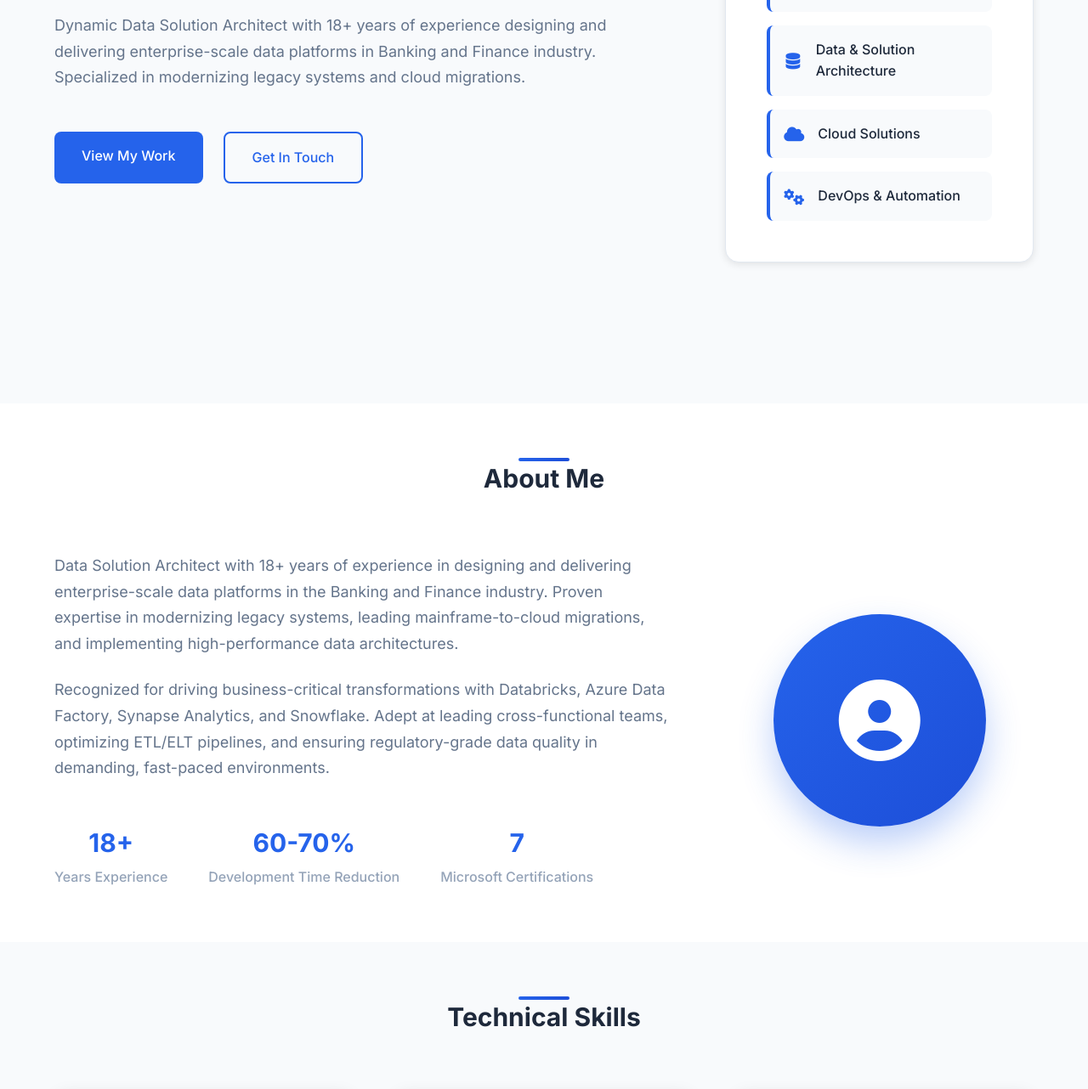
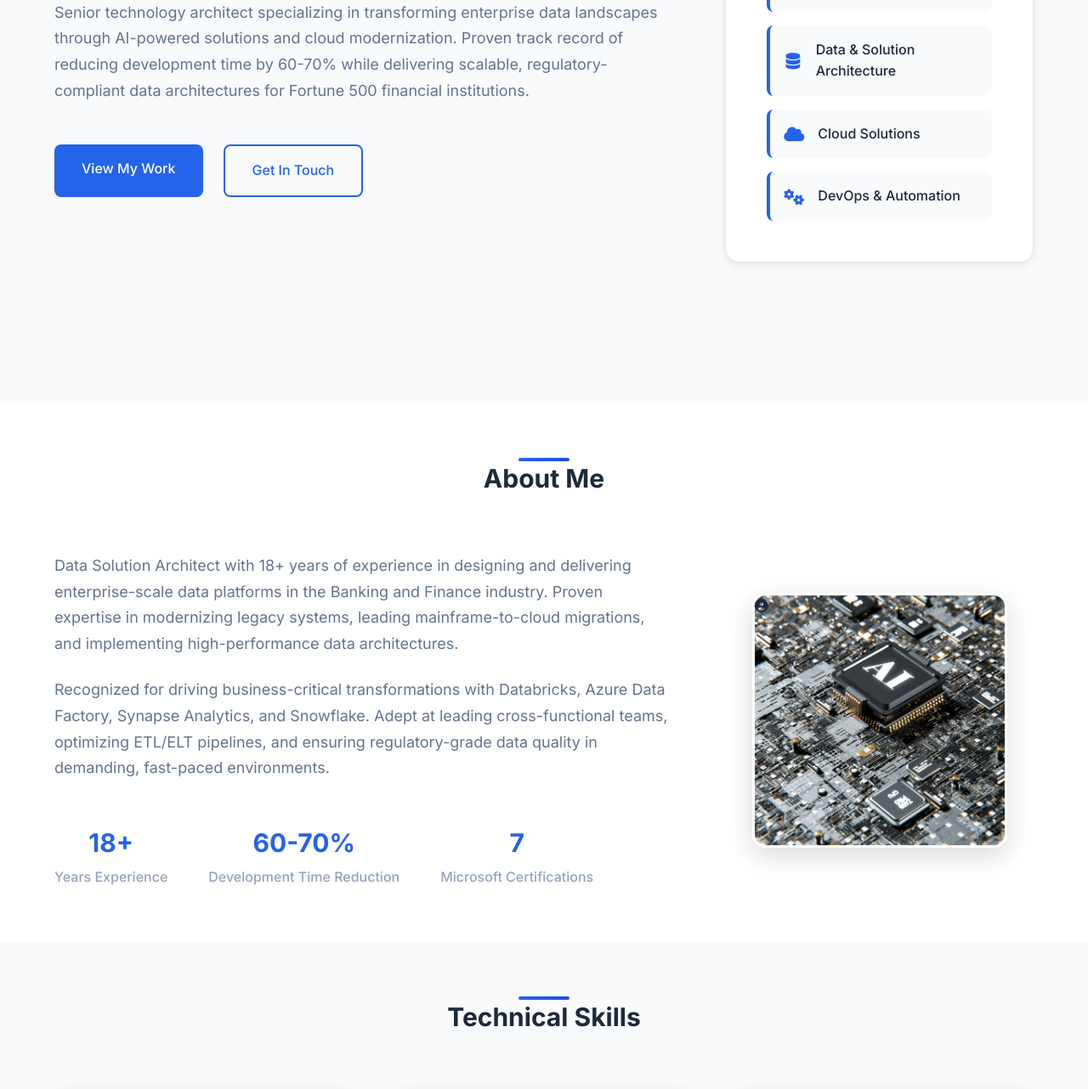
Before and after one commit to Rm15lrng/rm15lrng.github.io, a plain HTML site: page index.html in a window 1280 px wide. Shown: the part 325-1607 px from the top of the page at 85% size. Drawn offline with Linux system fonts and the light colour scheme.

Commit message:
refined the site content. added AI image

```diff
--- a/assets/css/style.css
+++ b/assets/css/style.css
@@ -371,16 +371,15 @@ a {
 }
 
 .about-img-placeholder {
-  width: 250px;
-  height: 250px;
-  background: linear-gradient(135deg, var(--primary-color), var(--primary-dark));
-  border-radius: 50%;
-  display: flex;
-  align-items: center;
-  justify-content: center;
-  color: white;
-  font-size: 6rem;
-  box-shadow: 0 20px 40px rgba(37, 99, 235, 0.3);
+  width: 300px;
+  height: 300px;
+  background: url('../AI.jpg');
+  background-size: cover;
+  background-position: center;
+  background-repeat: no-repeat;
+  border-radius: var(--border-radius-lg);
+  box-shadow: 0 10px 30px rgba(0, 0, 0, 0.15);
+  border: 3px solid white;
 }
 
 /* ===== SKILLS SECTION ===== */
--- a/index.html
+++ b/index.html
@@ -5,7 +5,7 @@
     <meta name="viewport" content="width=device-width, initial-scale=1.0">
     <meta name="description" content="Professional portfolio and blog - showcasing expertise in technology, automation, and development">
     <meta name="author" content="RM15LRNG">
-    <title>RM15LRNG - Technology & Innovation</title>
+    <title>Ramesh Maharana - Data & Solution Architect</title>
 
     <!-- Favicon -->
     <link rel="icon" type="image/x-icon" href="assets/favicon.ico">
@@ -45,11 +45,12 @@
     <section id="home" class="hero">
         <div class="hero-container">
             <div class="hero-content">
-                <h1 class="hero-title">Data & Solution Architecture</h1>
+                <h1 class="hero-title">Data & Solution Architect</h1>
                 <p class="hero-description">
-                    Dynamic Data Solution Architect with 18+ years of experience designing and delivering
-                    enterprise-scale data platforms in Banking and Finance industry. Specialized in
-                    modernizing legacy systems and cloud migrations.
+                    Senior technology architect specializing in transforming enterprise data landscapes
+                    through AI-powered solutions and cloud modernization. Proven track record of reducing development
+                    time by 60-70% while delivering scalable, regulatory-compliant data architectures for Fortune 500
+                    financial institutions.
                 </p>
                 <div class="hero-buttons">
                     <a href="#projects" class="btn btn-primary">View My Work</a>
@@ -216,8 +217,8 @@
                     <div class="project-icon">
                         <i class="fas fa-money-check-alt"></i>
                     </div>
-                    <h3>Global Wires Payments ODS</h3>
-                    <p>Designed and enhanced ODS Data Models for Global Wires Payments, ensuring regulatory compliance and real-time data availability.</p>
+                    <h3>Financial Transaction Data Hub</h3>
+                    <p>Designed and enhanced Data Models for Financial Transaction processing for datalake and analytics, ensuring regulatory compliance and real-time data availability.</p>
                     <div class="project-tech">
                         <span>Azure Data Factory</span>
                         <span>Data Architecture</span>
```
Also changed, not shown: assets/AI.jpg (added).
